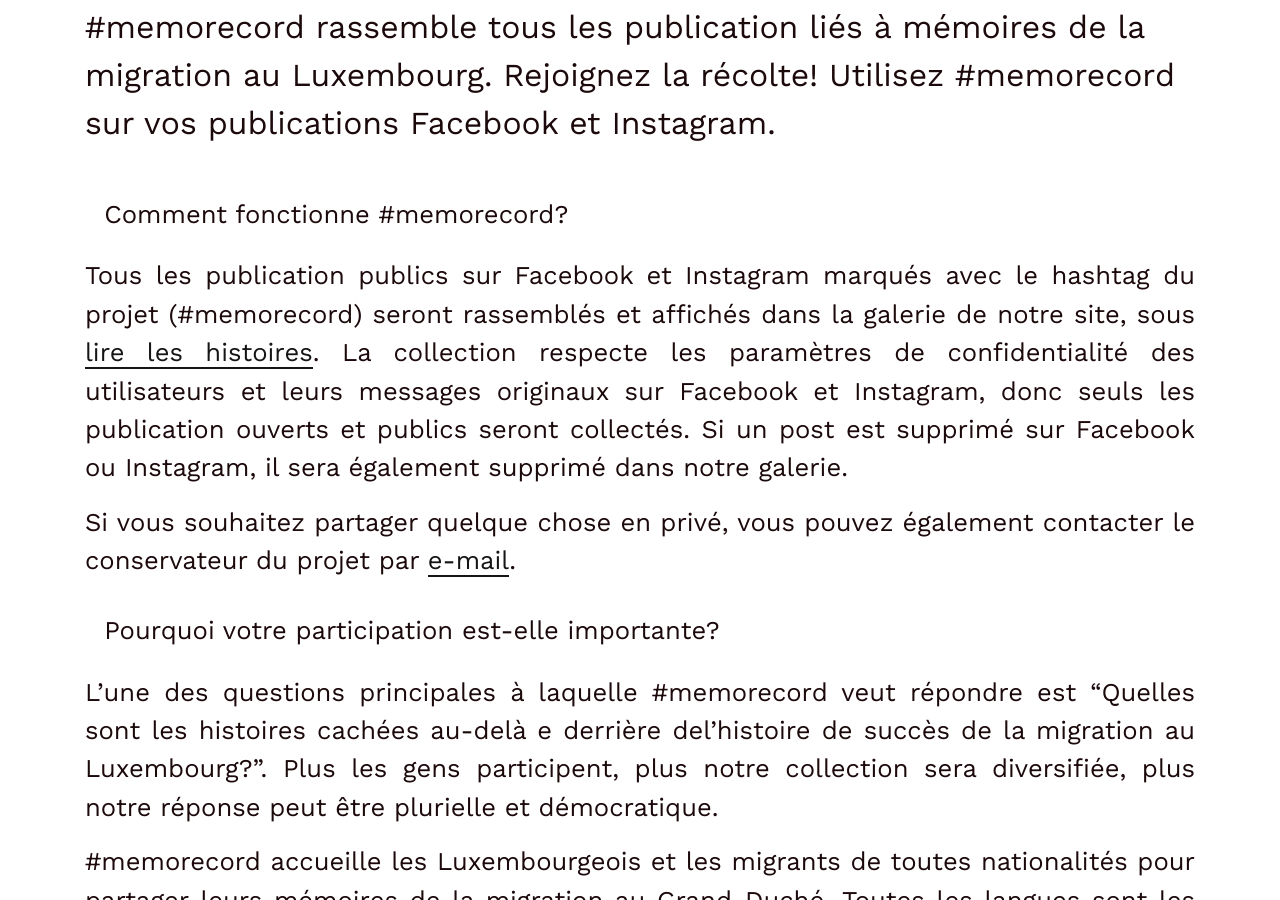
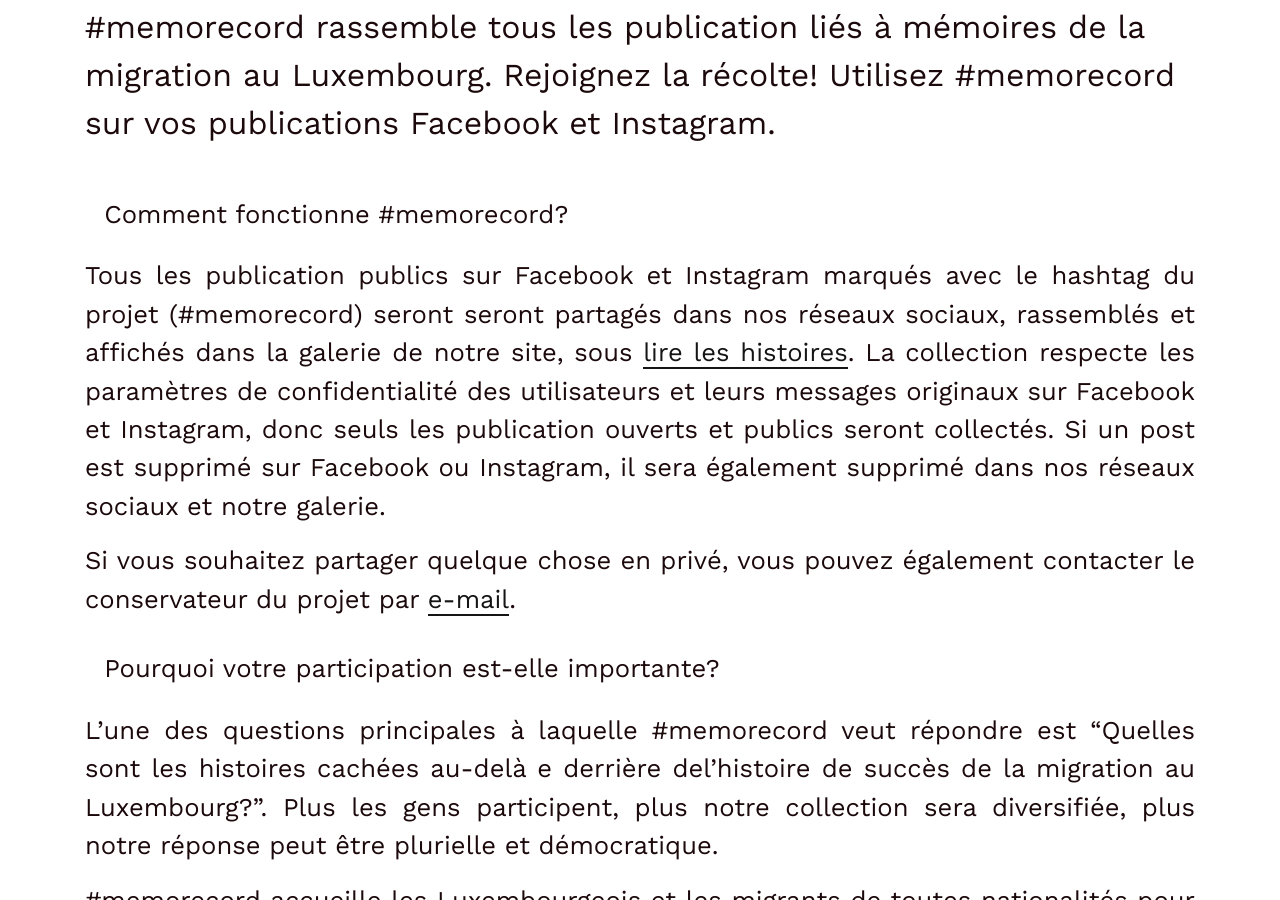
Before and after one commit to C2DH/memorecord, a Jekyll site: the page built from pages/take-part.fr.md, in a window 1280 px wide and 900 px high, scrolled down 565 px. Built offline with Jekyll 4.4.1, drawn with Linux system fonts in a browser that asks for light colours.

Commit message:
Update take-part.fr.md

```diff
--- a/pages/take-part.fr.md
+++ b/pages/take-part.fr.md
@@ -14,7 +14,7 @@ La participation collective est l'âme de cette expérience de *crowdsourcing*.
 
 # Comment fonctionne #memorecord?
 
-Tous les publication publics sur Facebook et Instagram marqués avec le hashtag du projet (#memorecord) seront rassemblés et affichés dans la galerie de notre site, sous [lire les histoires](https://c2dh.github.io/memorecord/stories/). La collection respecte les paramètres de confidentialité des utilisateurs et leurs messages originaux sur Facebook et Instagram, donc seuls les publication ouverts et publics seront collectés. Si un post est supprimé sur Facebook ou Instagram, il sera également supprimé dans notre galerie.
+Tous les publication publics sur Facebook et Instagram marqués avec le hashtag du projet (#memorecord) seront seront partagés dans nos réseaux sociaux, rassemblés et affichés dans la galerie de notre site, sous [lire les histoires](https://c2dh.github.io/memorecord/stories/). La collection respecte les paramètres de confidentialité des utilisateurs et leurs messages originaux sur Facebook et Instagram, donc seuls les publication ouverts et publics seront collectés. Si un post est supprimé sur Facebook ou Instagram, il sera également supprimé dans nos réseaux sociaux et notre galerie.
 
 Si vous souhaitez partager quelque chose en privé, vous pouvez également contacter le conservateur du projet par [e-mail](mailto: anita.lucchesi@uni.lu).
 
```
